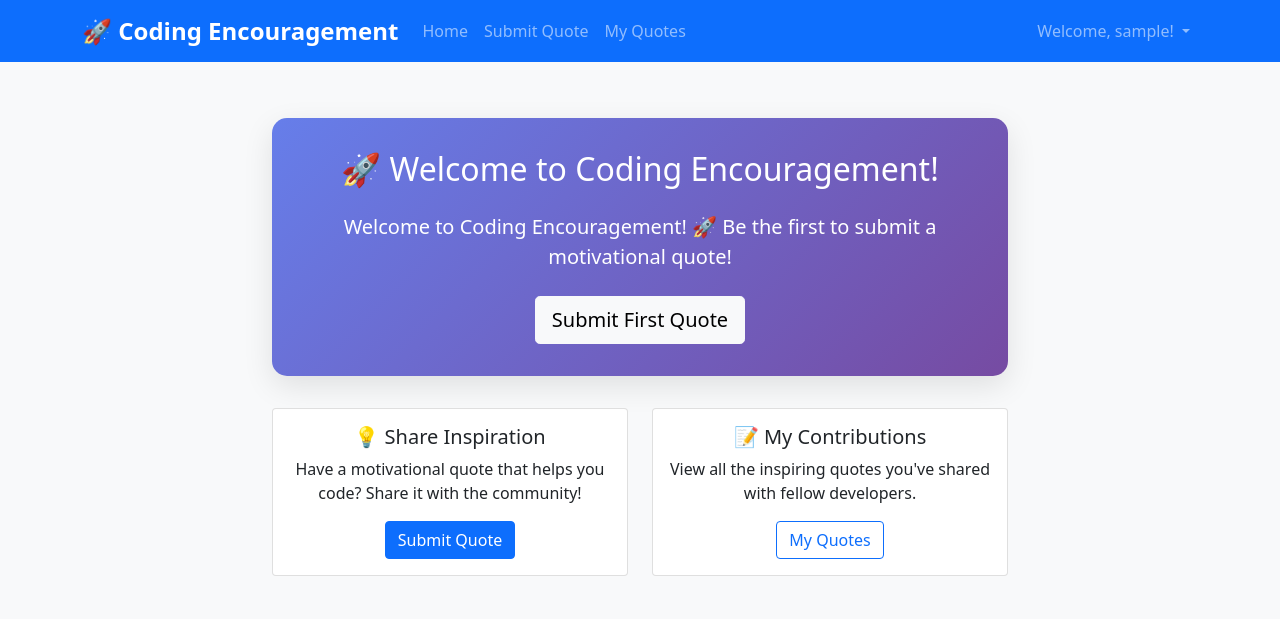
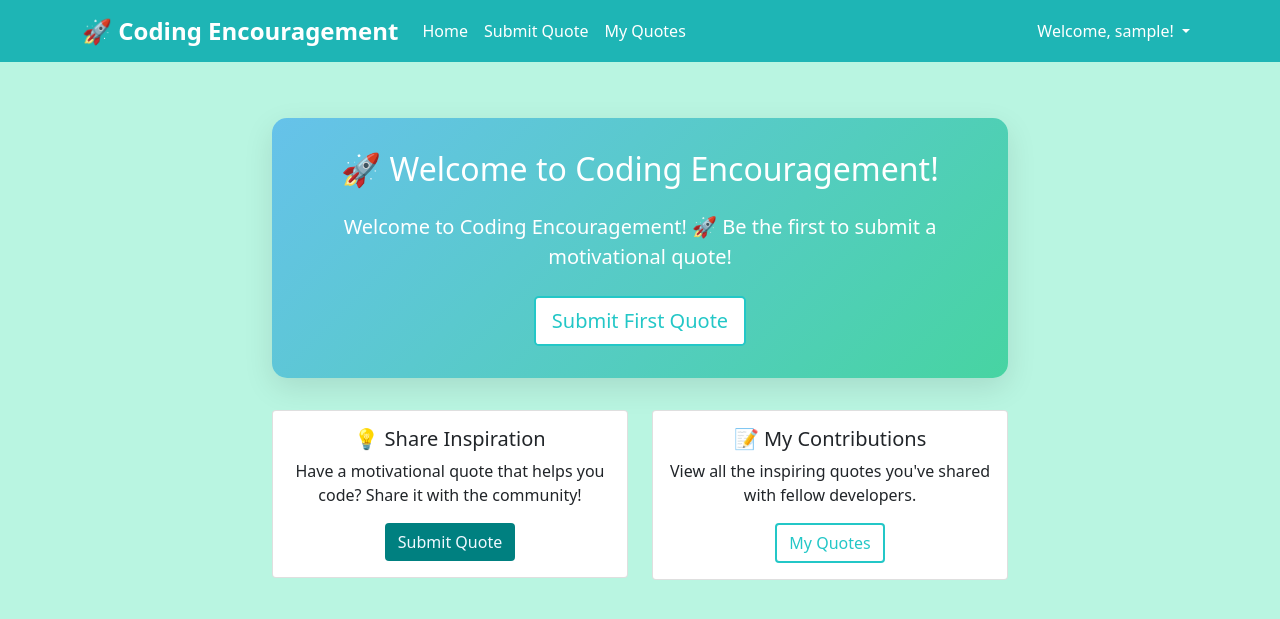
Before and after one commit to DavidShergold/coding-encouragement, a Django app: page / in a window 1280 px wide. Shown: the top 619 px of the page. Run offline with Django 5.2, Linux system fonts and the light colour scheme; the visitor is signed in with stand-in values (Sample User, id 1); data that the repository does not hold is empty.

Commit message:
add styling

```diff
--- /dev/null
+++ b/coding_encouragement/static/css/style.css
@@ -0,0 +1,127 @@
+.navbar-colour {
+    background-color: rgb(30, 181, 181) !important;
+}
+
+.navbar-colour,
+.navbar-colour .nav-link,
+.navbar-colour .navbar-brand {
+    color: white !important;
+}
+
+.navbar-colour .nav-link:hover,
+.navbar-colour .navbar-brand:hover {
+    color: rgb(205, 249, 228) !important;
+}
+
+.dropdown-menu {
+    background-color: rgb(30, 181, 181);
+    color: white;
+}
+
+.dropdown-item {
+    color: white !important;
+    background-color: transparent !important;
+}
+
+.dropdown-item:hover {
+    color: rgb(205, 249, 228) !important;
+}
+
+body {
+    background-color: rgb(185, 245, 225);
+}
+
+.quote-card {
+    background: linear-gradient(135deg, #667eea 0%, #764ba2 100%);
+    color: white;
+    border-radius: 15px;
+    padding: 2rem;
+    margin: 2rem 0;
+    box-shadow: 0 10px 30px rgba(0,0,0,0.1);
+}
+.navbar-brand {
+    font-weight: bold;
+    font-size: 1.5rem;
+}
+
+.alert-success {
+    background-color: rgb(182, 221, 244);
+    color: rgb(0, 51, 102);
+}
+
+.alert-warning {
+    background-color: rgb(237, 182, 88);
+    color: rgb(102, 51, 0);
+}
+
+.alert-danger {
+    background-color: rgb(227, 81, 81);
+    color: rgb(102, 0, 0);
+}
+
+.alert-info {
+    background-color: rgb(108, 199, 178);
+    color: rgb(0, 51, 102);
+}
+
+.sub-btn {
+    background-color: teal;
+    color: aliceblue;
+}
+
+.btn-outline-cyan {
+    color: rgb(35, 199, 199); /* your custom color */
+    border: 2px solid rgb(35, 199, 199);
+    background-color: transparent;
+    transition: background 0.2s, color 0.2s;
+}
+.btn-outline-cyan:hover,
+.btn-outline-cyan:focus {
+    background-color: rgb(35, 199, 199);
+    color: #fff;
+}
+
+.btn-first {
+    background-color: white;
+    border: 2px solid rgb(35, 199, 199);
+    color: rgb(35, 199, 199);
+}
+
+.btn-first:hover,
+.btn-first:focus {
+    color: rgb(13, 135, 109);
+}
+
+.btn-outline-light:hover,
+.btn-outline-light:focus {
+    color: rgb(35, 199, 199);
+    background-color: white;
+}
+
+.btn-quote {
+    background-color: white;
+    color: rgb(10, 186, 186);
+}
+
+.btn-quote:hover,
+.btn-quote:focus {
+    background-color: rgb(10, 186, 186);
+    color: white;
+}
+
+.report {
+    background-color: teal;
+    color: white;
+}
+
+.report-btn {
+    background-color: teal;
+    color: rgb(255, 255, 255);
+}
+
+.report-btn:hover,
+.report-btn:focus {
+    background-color: rgb(255, 255, 255);
+    color: teal;
+    border: 2px solid teal;
+}
--- a/coding_encouragement/templates/coding_encouragement/base.html
+++ b/coding_encouragement/templates/coding_encouragement/base.html
@@ -1,3 +1,4 @@
+{% load static %}
 <!DOCTYPE html>
 <html lang="en">
 <head>
@@ -5,9 +6,10 @@
     <meta name="viewport" content="width=device-width, initial-scale=1.0">
     <title>{% block title %}Coding Encouragement{% endblock %}</title>
     <link href="https://cdn.jsdelivr.net/npm/bootstrap@5.1.3/dist/css/bootstrap.min.css" rel="stylesheet">
+    <link rel="stylesheet" href="{% static 'css/style.css' %}">
     <style>
         .quote-card {
-            background: linear-gradient(135deg, #667eea 0%, #764ba2 100%);
+            background: linear-gradient(135deg, #66c2ea 0%, #47d4a2 100%);
             color: white;
             border-radius: 15px;
             padding: 2rem;
@@ -18,13 +20,10 @@
             font-weight: bold;
             font-size: 1.5rem;
         }
-        body {
-            background-color: #f8f9fa;
-        }
     </style>
 </head>
 <body>
-    <nav class="navbar navbar-expand-lg navbar-dark bg-primary">
+    <nav class="navbar navbar-expand-lg navbar-colour">
         <div class="container">
             <a class="navbar-brand" href="{% url 'home' %}">
                 🚀 Coding Encouragement
--- a/coding_encouragement/templates/coding_encouragement/home.html
+++ b/coding_encouragement/templates/coding_encouragement/home.html
@@ -11,19 +11,19 @@
             <blockquote class="blockquote">
                 <p class="mb-3 fs-4">"{{ quote.text }}"</p>
                 {% if quote.author %}
-                <footer class="blockquote-footer mt-3">
+                <footer class="blockquote-footer mt-3 text-white">
                     <cite title="Source Title">{{ quote.author }}</cite>
                 </footer>
                 {% endif %}
             </blockquote>
             <div class="mt-4">
-                <small class="text-light">
+                <small>
                     Submitted by {{ quote.submitted_by.username }} •
                     {{ total_quotes }} inspiring quote{{ total_quotes|pluralize }} in our collection
                 </small>
             </div>
             <div class="mt-3">
-                <a href="{% url 'home' %}" class="btn btn-light btn-sm me-2">🔄 Get Another Quote</a>
+                <a href="{% url 'home' %}" class="btn btn-quote btn-sm me-2">🔄 Get Another Quote</a>
                 {% if user.is_authenticated %}
                 <a href="{% url 'report_quote' quote.id %}" class="btn btn-outline-light btn-sm">🚨 Report</a>
                 {% endif %}
@@ -35,11 +35,11 @@
             <p class="fs-5">{{ message }}</p>
             {% if user.is_authenticated %}
             <div class="mt-4">
-                <a href="{% url 'submit_quote' %}" class="btn btn-light btn-lg">Submit First Quote</a>
+                <a href="{% url 'submit_quote' %}" class="btn btn-first btn-lg">Submit First Quote</a>
             </div>
             {% else %}
             <div class="mt-4">
-                <a href="{% url 'login' %}" class="btn btn-light btn-lg me-2">Login</a>
+                <a href="{% url 'login' %}" class="btn btn-first btn-lg me-2">Login</a>
                 <a href="{% url 'signup' %}" class="btn btn-outline-light btn-lg">Sign Up</a>
             </div>
             {% endif %}
@@ -54,7 +54,7 @@
                         <div class="card-body">
                             <h5 class="card-title">💡 Share Inspiration</h5>
                             <p class="card-text">Have a motivational quote that helps you code? Share it with the community!</p>
-                            <a href="{% url 'submit_quote' %}" class="btn btn-primary">Submit Quote</a>
+                            <a href="{% url 'submit_quote' %}" class="btn sub-btn">Submit Quote</a>
                         </div>
                     </div>
                 </div>
@@ -63,7 +63,7 @@
                         <div class="card-body">
                             <h5 class="card-title">📝 My Contributions</h5>
                             <p class="card-text">View all the inspiring quotes you've shared with fellow developers.</p>
-                            <a href="{% url 'my_quotes' %}" class="btn btn-outline-primary">My Quotes</a>
+                            <a href="{% url 'my_quotes' %}" class="btn btn-outline-cyan">My Quotes</a>
                         </div>
                     </div>
                 </div>
@@ -80,7 +80,7 @@
             <div class="card-body text-center">
                 <h5 class="card-title">Join Our Community</h5>
                 <p class="card-text">Sign up to submit your own motivational quotes and inspire fellow developers on their coding journey!</p>
-                <a href="{% url 'signup' %}" class="btn btn-success">Create Account</a>
+                <a href="{% url 'signup' %}" class="btn sub-btn">Create Account</a>
             </div>
         </div>
     </div>
--- a/coding_encouragement/templates/coding_encouragement/my_quotes.html
+++ b/coding_encouragement/templates/coding_encouragement/my_quotes.html
@@ -7,7 +7,7 @@
     <div class="col-12">
         <div class="d-flex justify-content-between align-items-center mb-4">
             <h2>📝 My Submitted Quotes</h2>
-            <a href="{% url 'submit_quote' %}" class="btn btn-primary">
+            <a href="{% url 'submit_quote' %}" class="btn sub-btn">
                 + Submit New Quote
             </a>
         </div>
@@ -67,7 +67,7 @@
                 <div class="card-body py-5">
                     <h4>No quotes submitted yet</h4>
                     <p class="text-muted">You haven't submitted any motivational quotes yet. Be the first to inspire the community!</p>
-                    <a href="{% url 'submit_quote' %}" class="btn btn-primary btn-lg">
+                    <a href="{% url 'submit_quote' %}" class="btn sub-btn btn-lg">
                         Submit Your First Quote
                     </a>
                 </div>
--- a/coding_encouragement/templates/coding_encouragement/submit_quote.html
+++ b/coding_encouragement/templates/coding_encouragement/submit_quote.html
@@ -45,10 +45,10 @@
                     </div>
 
                     <div class="d-grid gap-2">
-                        <button type="submit" class="btn btn-primary btn-lg">
+                        <button type="submit" class="btn sub-btn btn-lg">
                             🚀 Submit Quote
                         </button>
-                        <a href="{% url 'home' %}" class="btn btn-outline-secondary">Cancel</a>
+                        <a href="{% url 'home' %}" class="btn btn-outline-cyan">Cancel</a>
                     </div>
                 </form>
             </div>
--- a/coding_encouragement/templates/registration/login.html
+++ b/coding_encouragement/templates/registration/login.html
@@ -28,7 +28,7 @@
                     {% endif %}
 
                     <div class="d-grid gap-2">
-                        <button type="submit" class="btn btn-primary btn-lg">Login</button>
+                        <button type="submit" class="btn sub-btn btn-lg">Login</button>
                     </div>
                 </form>
             </div>
--- a/coding_encouragement/templates/registration/signup.html
+++ b/coding_encouragement/templates/registration/signup.html
@@ -60,7 +60,7 @@
                     </div>
 
                     <div class="d-grid gap-2">
-                        <button type="submit" class="btn btn-success btn-lg">Create Account</button>
+                        <button type="submit" class="btn sub-btn btn-lg">Create Account</button>
                     </div>
                 </form>
             </div>
```
Also changed, not shown: coding_encouragement/templates/coding_encouragement/report_quote.html (+4 -4 lines).
